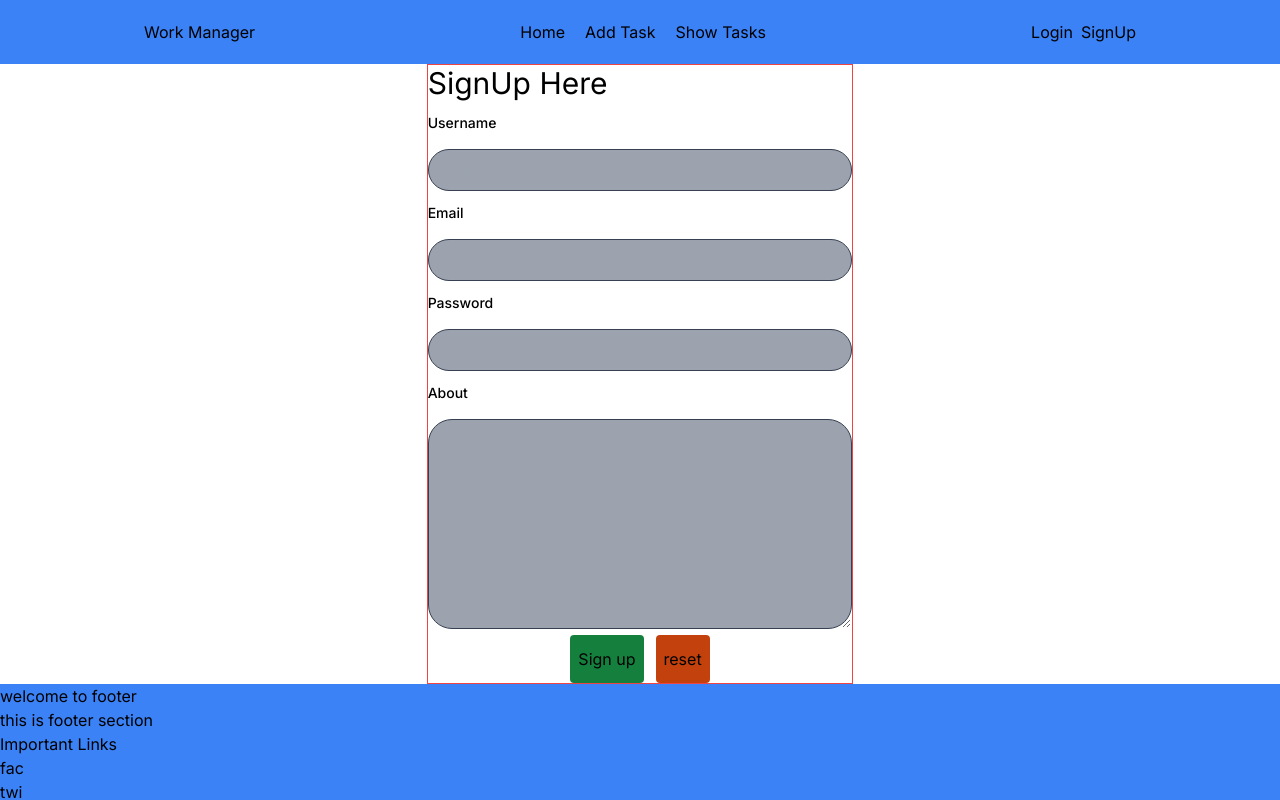
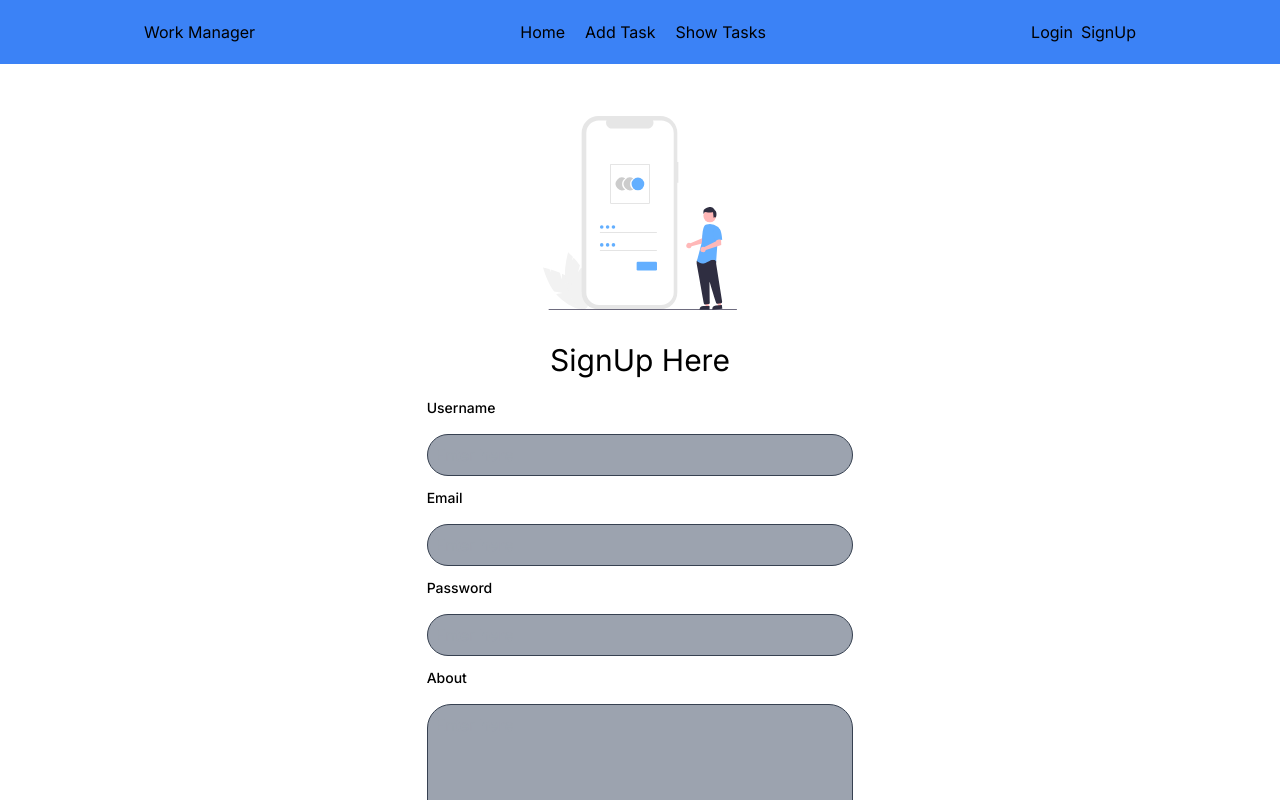
Before and after one commit to amitkumar256/work-management, a Next.js app: page /signup in a window 1280 px wide. Shown: the top 800 px of the page. Built offline with nearby package versions, Linux system fonts and the light colour scheme.

Commit message:
connected db

```diff
--- a/src/app/signup/Signup.jsx
+++ b/src/app/signup/Signup.jsx
@@ -1,13 +1,60 @@
 "use client";
-import React from "react";
+import React, { useState } from "react";
+import signup from "../../assets/signup.svg";
+import Image from "next/image";
+import { toast } from "react-toastify";
+import { signUp } from "@/services/userService";
 
 const Signup = () => {
+  const [data, setData] = useState({
+    name: "",
+    email: "",
+    password: "",
+    about: "",
+    profileURL:
+      "https://upload.wikimedia.org/wikipedia/commons/thumb/b/b5/Windows_10_Default_Profile_Picture.svg/2048px-Windows_10_Default_Profile_Picture.svg.png",
+  });
+  const doSignup = async (event) => {
+    event.preventDefault();
+    console.log(event);
+    console.log(data);
+    if (data.name.trim() === "" || data.name == null) {
+      toast.warning("Name is required !!", {
+        position: "top-center",
+      });
+      return;
+    }
+    // form submit
+    try {
+      const result = await signUp(data);
+      console.log(result);
+      toast.success("user is registered", {
+        position: "top-center",
+      });
+    } catch {
+      console.log(error);
+      toast.error("signup error", {
+        position: "top-center",
+      });
+    }
+  };
   return (
     <div className="grid grid-cols-12">
-      <div className="col-span-4 col-start-5 border border-red-500">
-        <div>
-          <h1 className="text-3xl">SignUp Here</h1>
-          <form action="">
+      <div className="col-span-4 col-start-5 ">
+        <div className="py-5 flex-row justify-center items-center">
+          <div className="flex justify-center mx-5 my-8">
+            <Image
+              src={signup}
+              alt="signup img"
+              style={{
+                width: "50%",
+              }}
+            />
+          </div>
+
+          <h1 className="text-3xl text-center">SignUp Here</h1>
+
+          <form action="" className="mt-5" onSubmit={doSignup}>
             <div className="mt-3">
               <label
                 className="block text-sm font-medium mb-2"
@@ -19,6 +66,14 @@ const Signup = () => {
                 type="text"
                 className="w-full p-2 rounded-3xl bg-gray-400 focus:ring-gray-200 border border-gray-700  mt-2"
                 placeholder="Enter here"
+                name="user_name"
+                onChange={(event) => {
+                  setData({
+                    ...data,
+                    name: event.target.value,
+                  });
+                }}
+                value={data.name}
               />
             </div>
             <div className="mt-3">
@@ -33,6 +88,14 @@ const Signup = () => {
                 className="w-full p-2 rounded-3xl bg-gray-400 focus:ring-gray-200 border border-gray-700  mt-2"
                 placeholder="Enter here"
                 id="user_email"
+                name="user_email"
+                onChange={(event) => {
+                  setData({
+                    ...data,
+                    email: event.target.value,
+                  });
+                }}
+                value={data.email}
               />
             </div>
             <div className="mt-3">
@@ -47,6 +110,14 @@ const Signup = () => {
                 className="w-full p-2 rounded-3xl bg-gray-400 focus:ring-gray-200 border border-gray-700  mt-2"
                 placeholder="Enter here"
                 id="user_password"
+                name="user_password"
+                onChange={(event) => {
+                  setData({
+                    ...data,
+                    password: event.target.value,
+                  });
+                }}
+                value={data.password}
               />
             </div>
             <div className="mt-3">
@@ -61,17 +132,29 @@ const Signup = () => {
                 className="w-full p-2 rounded-3xl bg-gray-400 focus:ring-gray-200 border border-gray-700  mt-2"
                 placeholder="Enter here"
                 id="user_about"
+                name="user_about"
                 rows={8}
+                onChange={(event) => {
+                  setData({
+                    ...data,
+                    about: event.target.value,
+                  });
+                }}
+                value={data.about}
               ></textarea>
             </div>
             <div className="text-center">
-              <button className="px-2 py-3 rounded bg-green-700 hover:bg-green-400">
+              <button
+                type="submit"
+                className="px-2 py-3 rounded bg-green-700 hover:bg-green-400"
+              >
                 Sign up
               </button>
               <button className="px-2 py-3 rounded bg-orange-700 ms-3 hover:bg-orange-400">
                 reset
               </button>
             </div>
+            {/* {JSON.stringify(data)} */}
           </form>
         </div>
       </div>
--- a/src/components/Footer.jsx
+++ b/src/components/Footer.jsx
@@ -4,7 +4,7 @@ import React from "react";
 const Footer = () => {
   return (
     <footer className="h-40 bg-blue-500 ">
-      <div>
+      <div className="flex justify-around">
         <div>
           <h1>welcome to footer</h1>
           <p>this is footer section</p>
--- /dev/null
+++ b/src/services/userService.js
@@ -0,0 +1,6 @@
+import { httpAxios } from "@/helper/httpHelper";
+export async function signUp(user){
+const result = await httpAxios.post("/api/users",user).then((response)=>response.data);
+return result;
+
+}
```
Also changed, not shown: src/assets/signup.svg (added).
